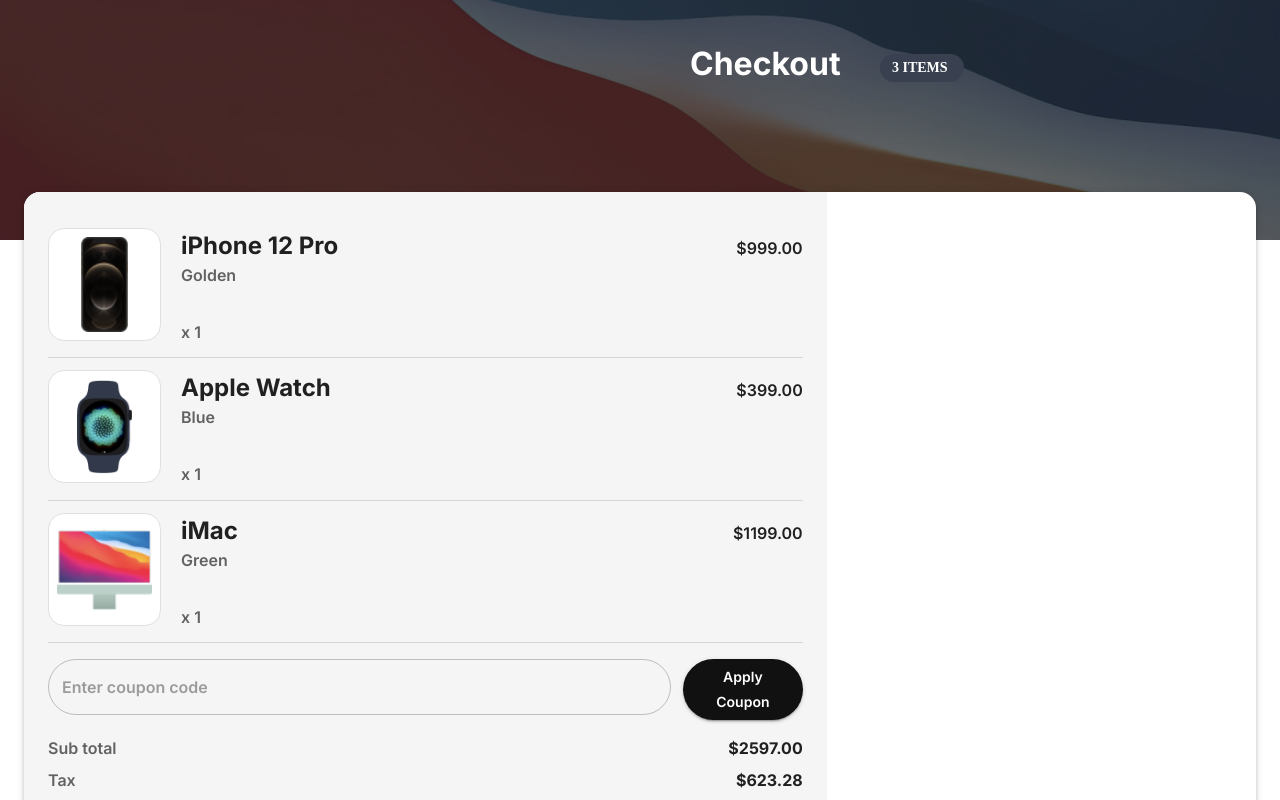
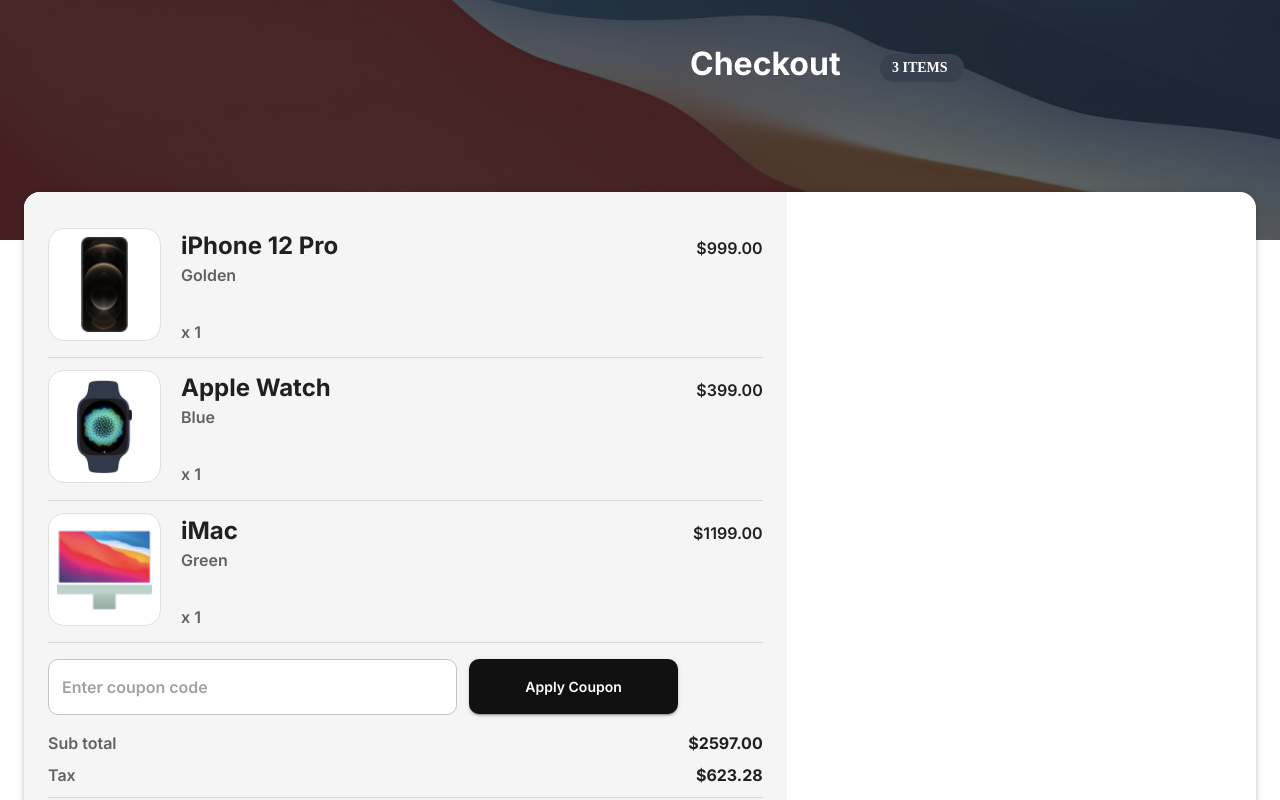
Before and after one commit to sulimanshams/shop-check-project, a React (Create React App) app: page / in a window 1280 px wide. Shown: the top 800 px of the page. Built offline with nearby package versions, Linux system fonts and the light colour scheme; some icons are missing.

Commit message:
Everything is going well i mean a little

```diff
--- a/src/CardList.jsx
+++ b/src/CardList.jsx
@@ -96,7 +96,7 @@
                 <Typography sx={{fontFamily:"Inter , sans-serif" , fontWeight:700 , fontSize:"1.5rem"}}>
                     {it.name}
                     </Typography>
-                <Typography sx={{fontFamily:"Inter , sans-serif" , fontWeight:400 , fontSize:"1rem" , mt:1 , ml:"390px"}}>
+                <Typography sx={{fontFamily:"Inter , sans-serif" , fontWeight:400 , fontSize:"1rem" , mt:1 , ml:"350px"}}>
                   {money(it.price)}
                 </Typography>
               </Box>
@@ -111,20 +111,22 @@
         ))}
       </List>
 
-      <Box sx={{ display: "flex", gap: 1.5, mt: 2 }}>
+      <Box sx={{ display: "flex", gap: 1.5, mt:2 , width:"630px" }}>
         <TextField
           fullWidth
           placeholder="Enter coupon code"
           size="medium"
-          InputProps={{ sx: { borderRadius: 2 } }}
+          InputProps={{ sx: { borderRadius:"10px" ,  bgcolor:"white"}  }}
         />
         <Button
           variant="contained"
           sx={{
             bgcolor: "#111",
             "&:hover": { bgcolor: "#000" },
-            borderRadius: 2,
+            borderRadius:"10px",
             px: 2.5,
+            width:"300px",
+            height:"55px"
           }}
         >
           Apply Coupon
```
